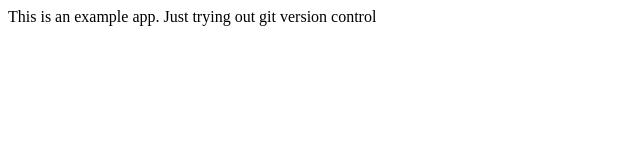
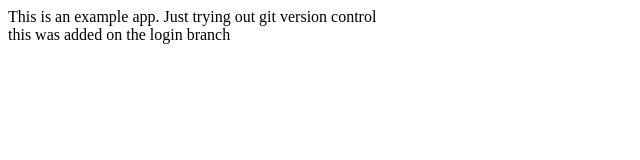
Before and after one commit to anthonychl/appsample, a plain HTML site: page index.html in a window 1280 px wide. Shown: the whole page, without its empty margins (0-640 px from the left). Drawn offline with Linux system fonts and the light colour scheme.

Commit message:
login form

```diff
--- /dev/null
+++ b/dir2/app2.js
@@ -0,0 +1 @@
+console.log('456');
--- a/index.html
+++ b/index.html
@@ -3,7 +3,9 @@
             <title>myapp</title>
     </head>
     <body>
-        This is an example app. Just trying out git version control
+        This is an example app. Just trying out git version control <br>
+
+        this was added on the login branch
     </body>
 
 </html>
```
Also changed, not shown: log.txt (added), login.html (added).
